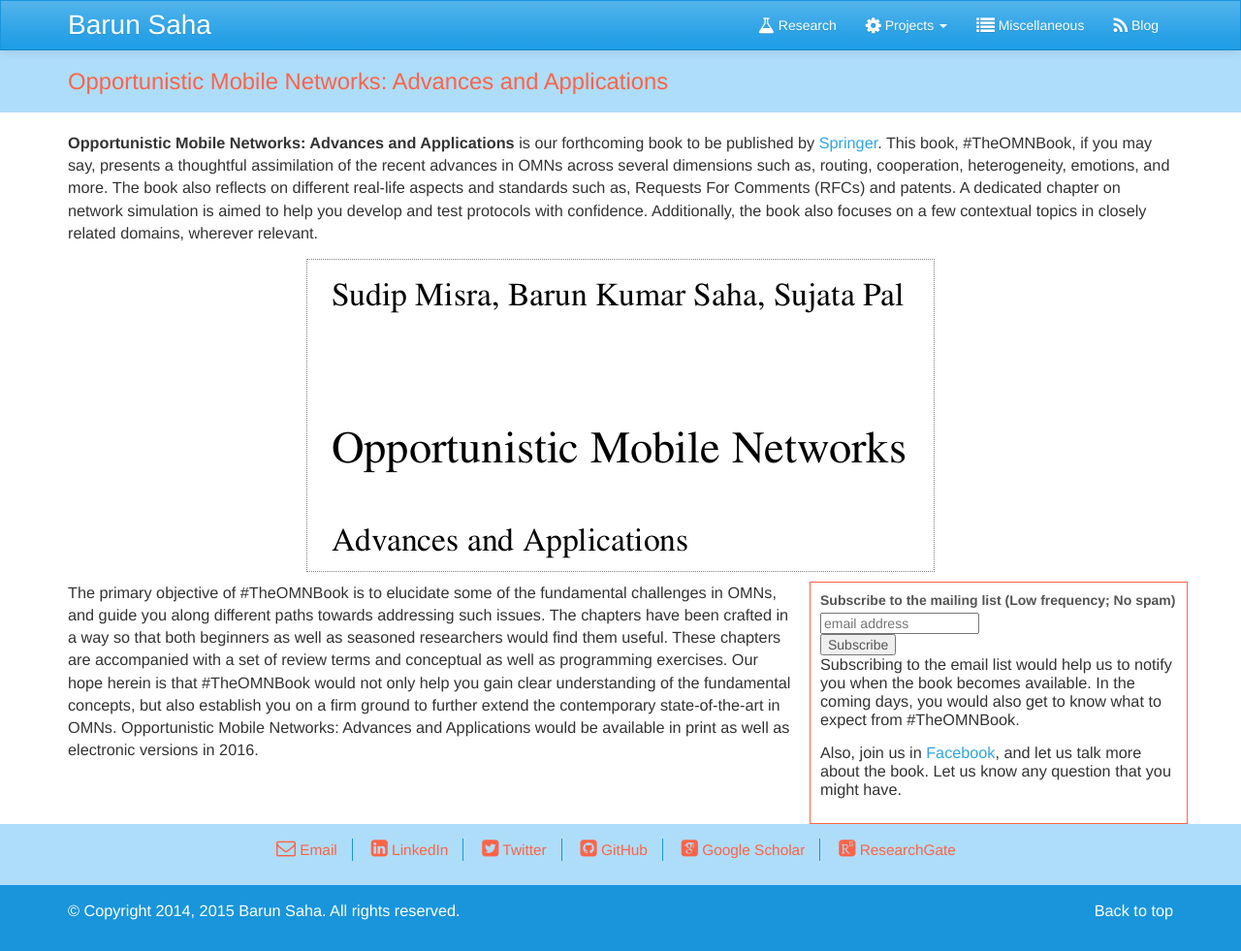
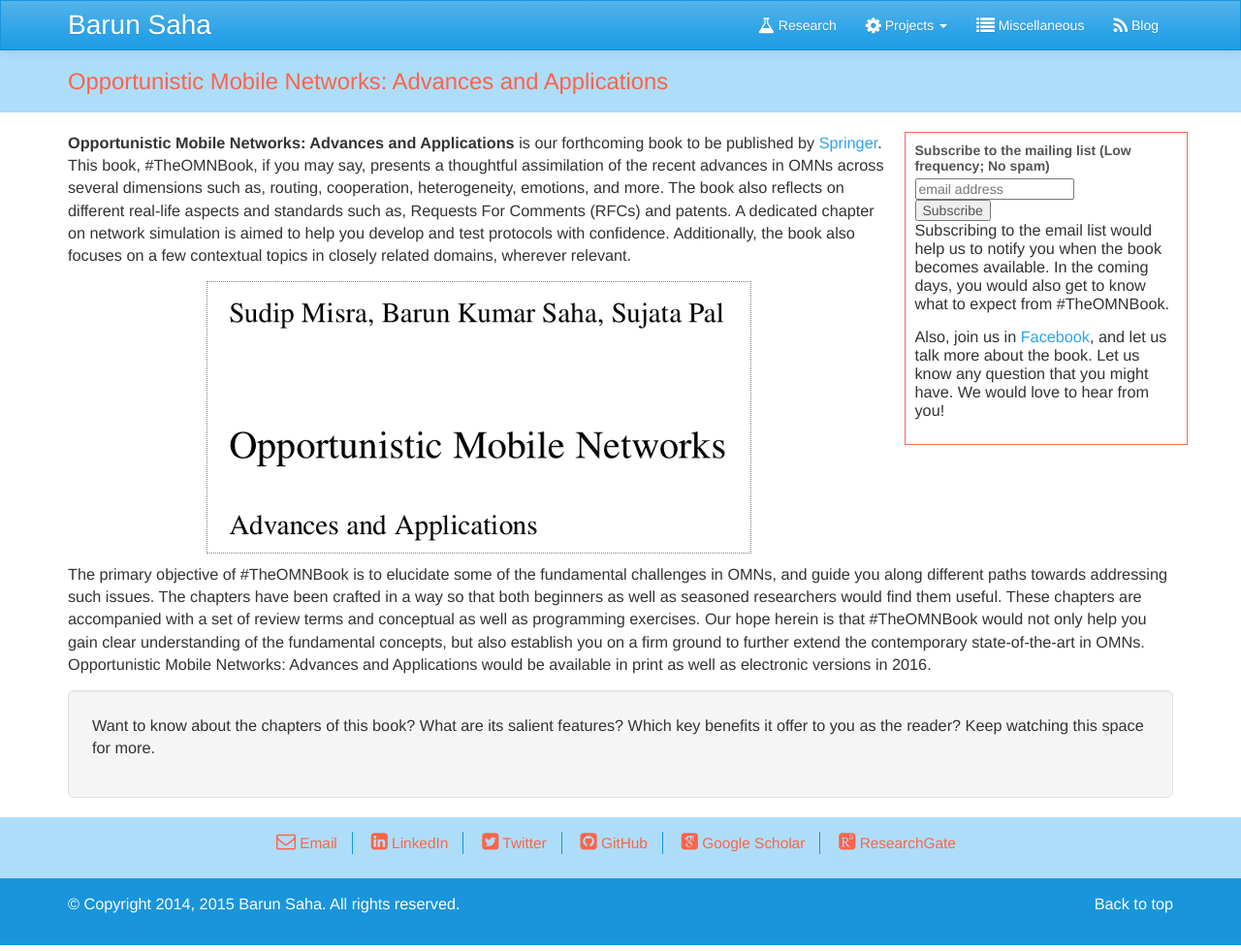
Before and after one commit to barun-saha/barun-saha.github.io, a Jekyll site: the page the_omn_book.html, which Jekyll copies as it is, in a window 1280 px wide. Shown: the whole page at 97% size. Built offline with Jekyll 4.4.1, drawn with Linux system fonts in a browser that asks for light colours; nearby versions of some CDN libraries; some web fonts are replaced; comment, search, counter and statistics services are not loaded.

Commit message:
Updated page on #TheOMNBook

```diff
--- a/the_omn_book.html
+++ b/the_omn_book.html
@@ -65,6 +65,8 @@ Opportunistic Mobile Networks: Advances and Applications
 
 
 	<div class="container">
+        <div class="row">
+            <div class="col-md-9 col-sm-112">
                 <p>
                     <strong>Opportunistic Mobile Networks: Advances and Applications</strong>
                     is our forthcoming book to be published by
@@ -83,26 +85,9 @@ Opportunistic Mobile Networks: Advances and Applications
                 <img class="img-responsive center-block book-image"
                      src="assets/images/the_omn_book/book_cover.png"
                      alt="The OMN Book">
-
-        <div class="row">
-            <div class="col-md-8">
-                <p>
-                    The primary objective of #TheOMNBook is to elucidate
-                    some of the fundamental challenges in OMNs, and guide you along
-                    different paths towards addressing such issues. The chapters have
-                    been crafted in a way so that both beginners as well as seasoned
-                    researchers would find them useful. These chapters are
-                    accompanied with a set of review terms and conceptual as well as
-                    programming exercises. Our hope herein is that #TheOMNBook would
-                    not only help you gain clear understanding of the fundamental
-                    concepts, but also establish you on a firm ground to further extend
-                    the contemporary state-of-the-art in OMNs. Opportunistic Mobile
-                    Networks: Advances and Applications would be available in print as
-                    well as electronic versions in 2016.
-                </p>
             </div>
 
-            <div class="col-md-4 book-social">
+            <div class="col-md-3 col-sm-12 book-social">
                 <link href="//cdn-images.mailchimp.com/embedcode/slim-081711.css"
                       rel="stylesheet" type="text/css">
                 <style type="text/css">
@@ -130,12 +115,39 @@ Opportunistic Mobile Networks: Advances and Applications
                         Also, join us in
                         <a href="https://www.facebook.com/TheOMNBook/">Facebook</a>,
                         and let us talk more about the book. Let us know any
-                        question that you might have.
+                        question that you might have. We would love to hear from
+                        you!
                     </p>
                 </div>
             </div>
+
+            <div class="col-md-12">
+                <p>
+                    The primary objective of #TheOMNBook is to elucidate
+                    some of the fundamental challenges in OMNs, and guide you along
+                    different paths towards addressing such issues. The chapters have
+                    been crafted in a way so that both beginners as well as seasoned
+                    researchers would find them useful. These chapters are
+                    accompanied with a set of review terms and conceptual as well as
+                    programming exercises. Our hope herein is that #TheOMNBook would
+                    not only help you gain clear understanding of the fundamental
+                    concepts, but also establish you on a firm ground to further extend
+                    the contemporary state-of-the-art in OMNs. Opportunistic Mobile
+                    Networks: Advances and Applications would be available in print as
+                    well as electronic versions in 2016.
+                </p>
+            </div>
         </div>
 
+        <div class="well well-lg">
+            <!--<div class="col-md-12">-->
+                <p>
+                    Want to know about the chapters of this book? What are its
+                    salient features? Which key benefits it offer to you as the
+                    reader? Keep watching this space for more.
+                </p>
+            <!--</div>-->
+        </div>
 	</div>
 
     <script type="text/javascript" src="//s7.addthis.com/js/300/addthis_widget.js#pubid=ra-56189965c0d50820" async="async"></script>
```
Also changed, not shown: templates/the_omn_book.html (+31 -19 lines), assets/images/the_omn_book/book_cover.png. Lines whose indentation alone changed are shown as unchanged.
